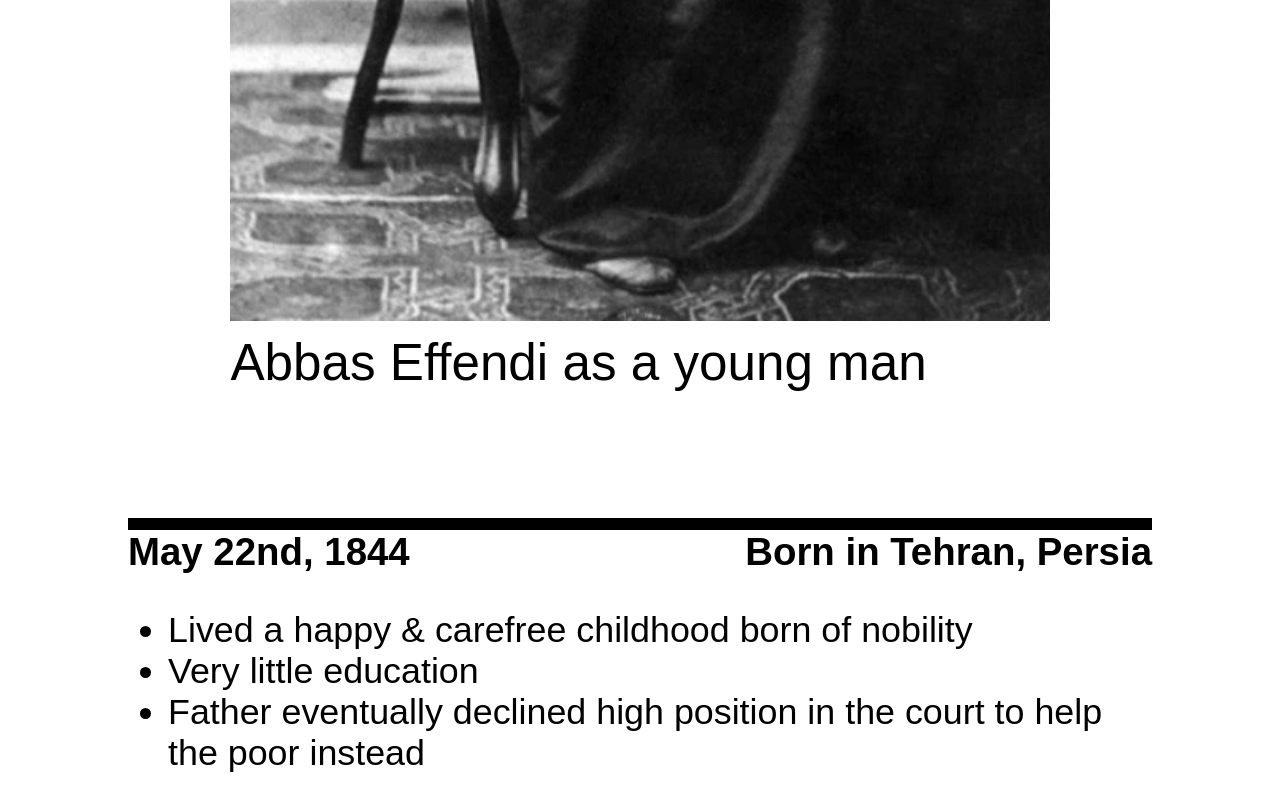
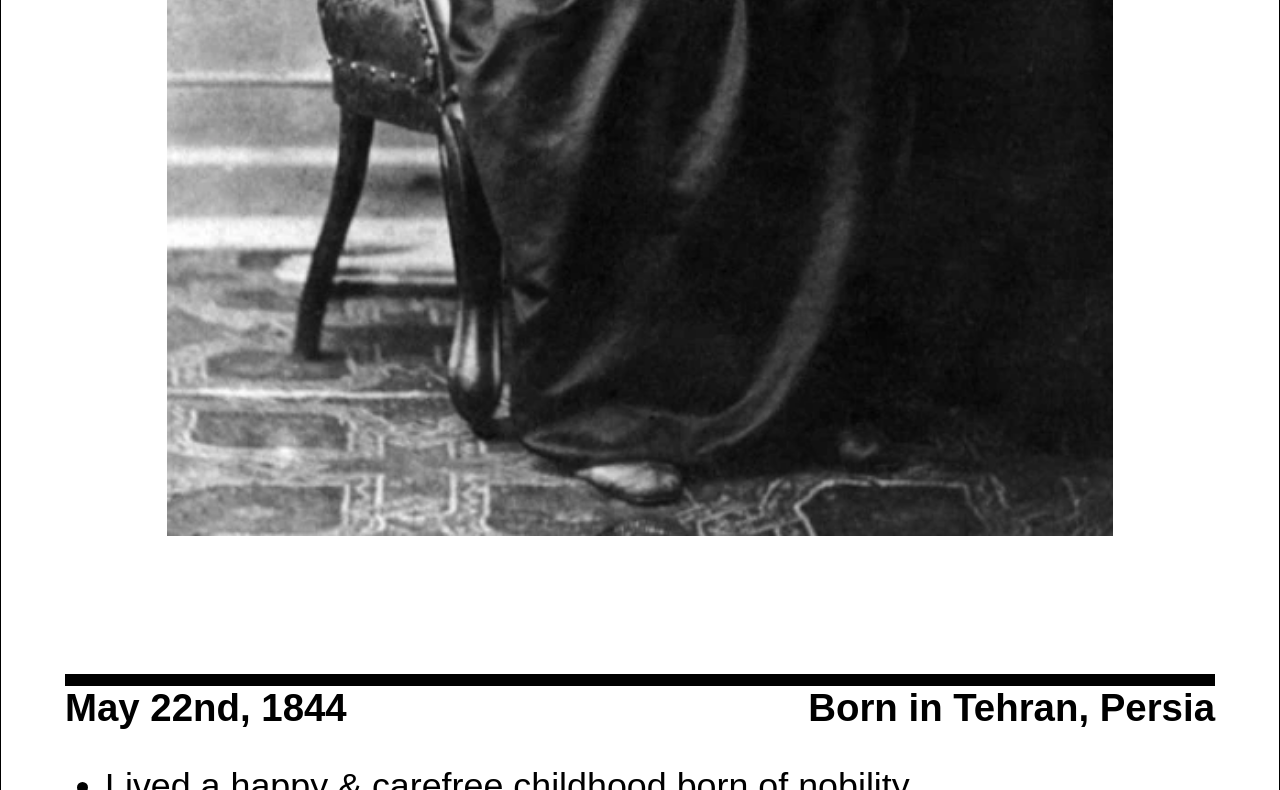
Before and after one commit to syntapy/abbas_tribute, a plain HTML site: page index.html in a window 1280 px wide. Shown: the part 1203-1993 px from the top of the page. Drawn offline with Linux system fonts and the light colour scheme; a web font is replaced by a local one.

Commit message:
Smaller padding around body

```diff
--- a/css/font.css
+++ b/css/font.css
@@ -13,7 +13,7 @@ header {
 }
 
 #title {
-    font-size: 2.22em;
+    font-size: 2.59em;
     text-align: justify;
     line-height: 1.0;
 }
--- a/css/positioning.css
+++ b/css/positioning.css
@@ -11,12 +11,13 @@ body {
     flex-direction: column;
     align-items: center;
     margin: 0vw;
-    padding: 0vw 10vw 0vw 10vw;
+    padding: 0vw 5vw 0vw 5vw;
+    border: 0.1vw solid black;
 }
 
 header {
     padding: 8vw;
-    border: 0vw;
+    border: 0vw solid black;
 }
 
 .header_text {
@@ -29,12 +30,6 @@ header {
     border: 0.0vw;
     margin: 0vw;
 }
-
-/*span#subtitle::before {
-    position: relative;
-    content: "\a";
-    white-space: pre;
-}*/
 
 #subtitle {
     position: relative;
@@ -66,7 +61,7 @@ figcaption {
 
 main {
     font-size: 0.7em;
-    border: 0vw;
+    border: 0vw solid black;
 }
 
 h1 {
--- a/index.html
+++ b/index.html
@@ -15,7 +15,6 @@
       </div>
       <figure>
         <img src="./abbas.webp" alt="Black and white photograph of Abbas Effendi as a young man seated on a chair">
-        <figcaption>Abbas Effendi as a young man</figcaption>
       </figure>
     </header>
     <main id="main">
```
